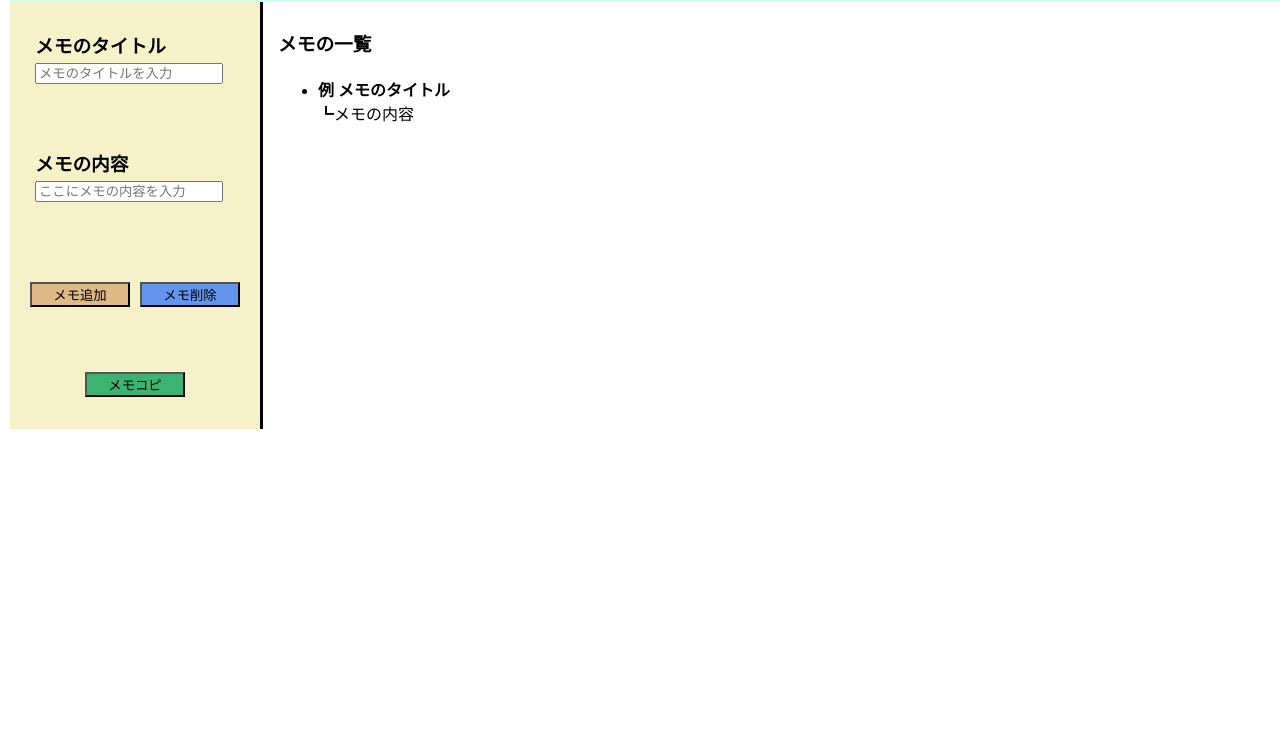
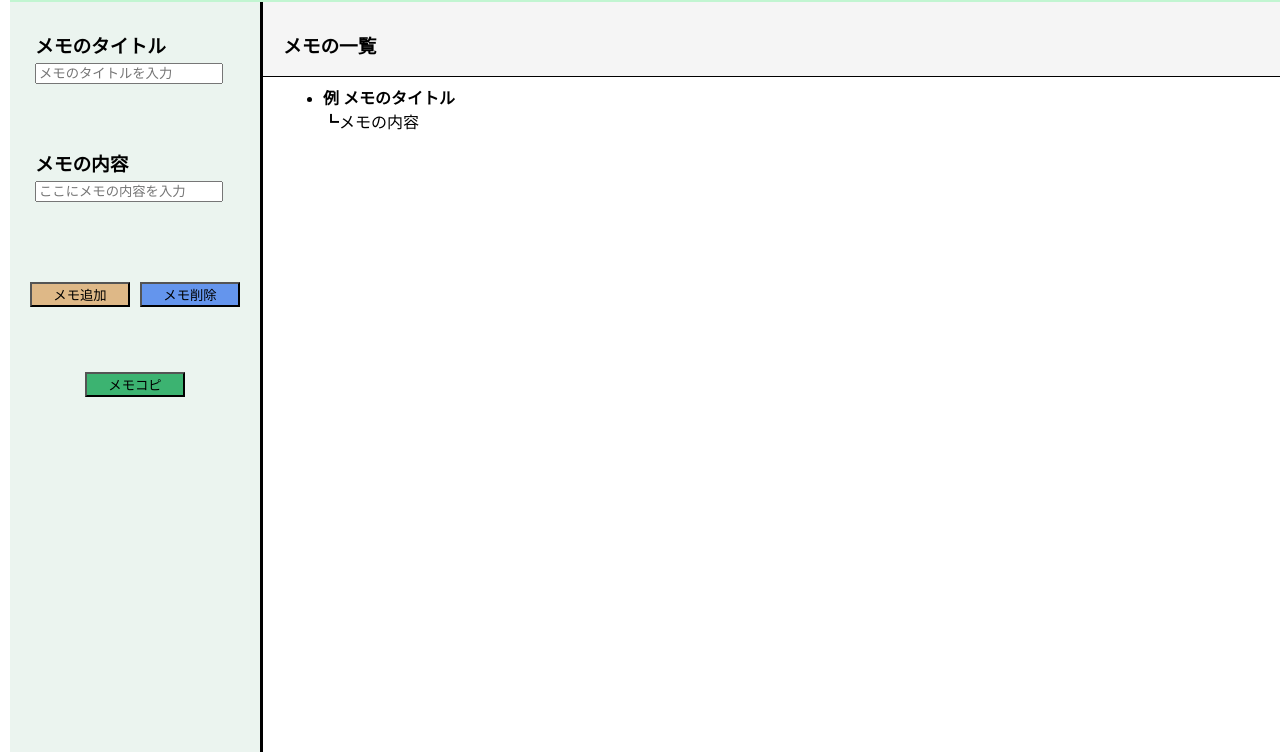
Before and after one commit to noyasan-3702/SHOP-APP, a plain HTML site: page index.html in a window 1280 px wide. Shown: the part 48-800 px from the top of the page. Drawn offline with Linux system fonts and the light colour scheme.

Commit message:
６回目の更新です

```diff
--- a/index.css
+++ b/index.css
@@ -39,7 +39,7 @@
     height: 50px;
     padding-left: 50px;
     padding-right: 50px;
-    background-color: rgb(207, 255, 239);
+    background-color: #c1f5d1;
     z-index:100;
 }
 .header h1 {
@@ -58,9 +58,10 @@
     top: 10px;
     left: 10px;
     width: 250px;
+    height: 100vh; /* 画面の高さの100% */
     padding-top: 50px;
     border-right: 3px solid #000000;
-    background-color: rgb(245, 242, 202);
+    background-color: #EBF4EF;
 }
 
 /* 【メモのタイトル】以下のフレーム */
@@ -102,7 +103,6 @@
     height: 180px;
 }
 .btn {
-    vertical-align: middle;
     margin-left: 5px;
     margin-right: 5px;
     width: 100px;
@@ -122,14 +122,25 @@
 
 /* 【メモの一覧】以下の全てを含むフレーム */
 .list-area {
-    margin-left: 250px; /* 左の固定要素の幅分を余白として確保 */
+    margin-left: 255px; /* 左の固定要素の幅分を余白として確保 */
+    width: calc(100% - 250px); /* 全体幅から左の要素分を引いた値 */
+}
+.list-area-Title {
+    position: fixed;
+    top: 50px;
+    width: 100%;
+    padding-top: 10px;
     padding-left: 20px;
-    width: calc(100% - 250px); /* 全体幅から左の要素分を引いた値 */
-    padding-top: 50px;
+    background-color: #f5f5f5;
+    border-bottom: 1px solid #000000;
 }
 
 
 /* 【メモの一覧】内のリストのレイアウト */
+.list-area-Contents {
+    margin-top: 125px;
+    padding-left: 60px;
+}
 .list-title {
     margin-bottom: 0;
 }
--- a/index.html
+++ b/index.html
@@ -36,8 +36,10 @@
             </div>
         </div>
         <div class="list-area">
-            <h3>メモの一覧</h3>
-            <ul>
+            <div class="list-area-Title">
+                <h3>メモの一覧</h3>
+            </div>
+            <ul class="list-area-Contents">
                 <li class="list-0">
                     <div class="text-box">
                         <h4 class="list-title">例 メモのタイトル</h4>
```
